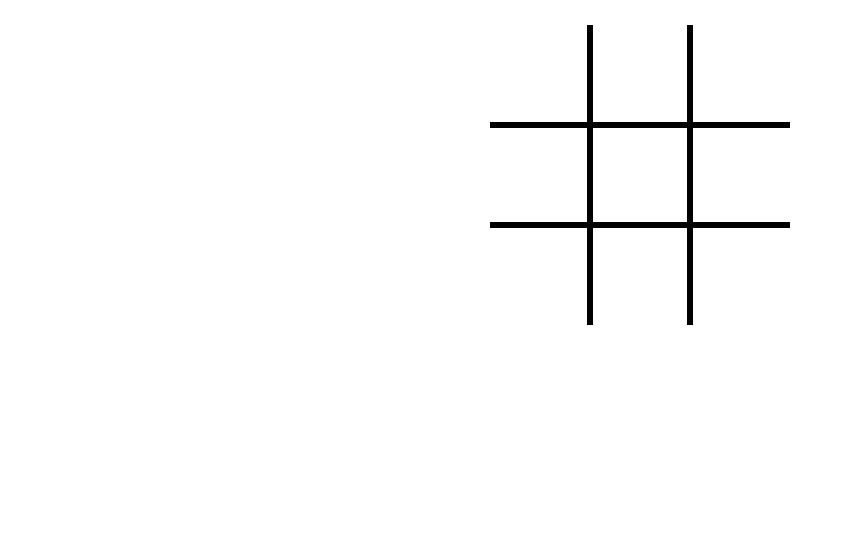
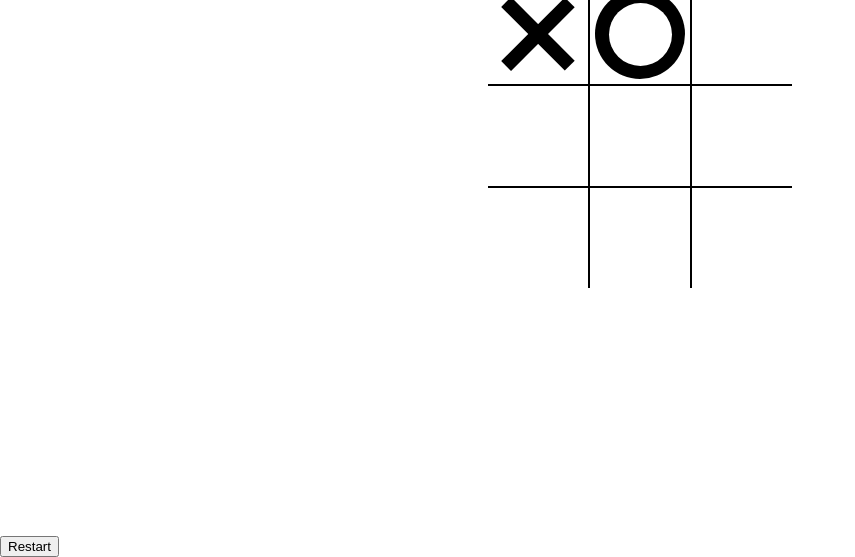
Before and after one commit to jhoard08/tic-tac-toe, a plain HTML site: page index.html in a window 1280 px wide. Shown: the part 264-821 px from the top of the page, without its empty margins (0-855 px from the left). Before the commit the page ends 800 px from the top, so only its background shows below. Drawn offline with Linux system fonts and the light colour scheme.

Commit message:
refactored CSS styles

```diff
--- a/index.html
+++ b/index.html
@@ -5,23 +5,24 @@
     <meta http-equiv="X-UA-Compatible" content="IE=edge" />
     <meta name="viewport" content="width=device-width, initial-scale=1.0" />
     <link rel="stylesheet" href="styles/style.css" />
+    <script src="scripts/app.js" defer></script>
     <title>Document</title>
   </head>
   <body>
-  <div class="container">
-    <h1>Tic-Tac-Toe</h1>
-    <div class="gameBoard">
-    <div class="cell"></div>
-    <div class="cell"></div>
-    <div class="cell"></div>
-    <div class="cell"></div>
-    <div class="cell"></div>
-    <div class="cell"></div>
-    <div class="cell"></div>
-    <div class="cell"></div>
-    <div class="cell"></div>
-  </div>
-  </div>
-    <script src="scripts/app.js"></script>
+    <div class="board circle" id="board">
+      <div class="cell x" data-cell></div>
+      <div class="cell circle" data-cell></div>
+      <div class="cell" data-cell></div>
+      <div class="cell" data-cell></div>
+      <div class="cell" data-cell></div>
+      <div class="cell" data-cell></div>
+      <div class="cell" data-cell></div>
+      <div class="cell" data-cell></div>
+      <div class="cell" data-cell></div>
+    </div>
+    <div class="winning-message" id="winningMessage">
+      <div data-winning-message></div>
+      <button id="restartButton">Restart</button>
+    </div>
   </body>
 </html>
--- a/scripts/app.js
+++ b/scripts/app.js
@@ -1,4 +1,15 @@
 const GameBoard = (() => {
+  const click = document.querySelectorAll('.cell');
+
+  click.forEach(cell => {
+    cell.addEventListener('click', (e) => {
+      console.log(e.target);
+      if(e.target){
+        document.getElementById('grid').innerHTML = 'X'
+      }
+    })
+  })
+
   const gameBoard = () => ["x", "o", "x", "o", "x", "o", "o", "x", "o"];
   return { gameBoard };
 })();
--- a/styles/style.css
+++ b/styles/style.css
@@ -1,54 +1,118 @@
+*::after, *::before {
+    box-sizing: border-box;
+}
 
-
-* {
-    margin: 0;
-    padding: 0;
-    box-sizing: border-box;
-    font-family: Arial, Helvetica, sans-serif;
-  }
+:root {
+    --cell-size: 100px;
+    --mark-size: calc(var(--cell-size) * .9);
+}
 
 body {
-    min-height: 100vh;
-}
-.container {
-    display: flex;
-    flex-flow: column;
-    justify-content: center;
-    align-items: center;
-    min-height: 100vh;
-    gap: 40px;
+    margin: 0;
 }
 
-.gameBoard {
-    width: 300px;
-    height: 300px;
+.board {
+    width: 100vw;
+    height: 100vh;
     display: grid;
-    grid-template-columns: auto auto auto;
+    grid-template-columns: repeat(3, auto);
     justify-content: center;
+    align-content: center;
+    justify-items: center;
     align-items: center;
 }
 
 .cell {
-    height: 100px;
-    width: 100px;
-    border: 3px solid #000;
+    display: flex;
+    justify-content: center;
+    align-items: center;
+    width: var(--cell-size);
+    height: var(--cell-size);
+    border: 1px solid black;
+    position: relative;
     cursor: pointer;
+}
 
+.cell:first-child,
+.cell:nth-child(2),
+.cell:nth-child(3){
+    border-top: none;
+}
+
+.cell:nth-child(3n + 1){
+    border-left: none;
+}
+
+.cell:nth-child(3n + 3){
+    border-right: none;
+}
+
+.cell:last-child,
+.cell:nth-child(7),
+.cell:nth-child(8){
+    border-bottom: none;
+}
+
+.cell.x,
+.cell.circle {
+    cursor: not-allowed;
+}
+
+.cell.x::before,
+.cell.x::after,
+.cell.circle::before,
+.cell.circle::after {
+    background-color: black;
 }
 
 
-.cell:first-child, .cell:nth-child(4), .cell:nth-child(7) {
-    border-left: none;
+
+.board.x .cell:not(.x):not(.circle):hover::before,
+.board.x .cell:not(.x):not(.circle):hover::after,
+.board.circle .cell:not(.x):not(.circle):hover::before,
+.board.circle .cell:not(.x):not(.circle):hover::after{
+    background-color: lightgrey;
 }
 
-.cell:first-child, .cell:nth-child(2), .cell:nth-child(3) {
-    border-top: none;
+
+.cell.x::before,
+.cell.x::after,
+.board.x .cell:not(.x):not(.circle):hover::before,
+.board.x .cell:not(.x):not(.circle):hover::after {
+    content: '';
+    position: absolute;
+    width: calc(var(--mark-size) * .15);
+    height: var(--mark-size);
 }
 
-.cell:last-child, .cell:nth-child(3), .cell:nth-child(6){
-    border-right: none;
+.cell.x::before,
+.board.x .cell:not(.x):not(.circle):hover::before {
+    transform: rotate(45deg);
 }
 
-.cell:last-child, .cell:nth-child(7), .cell:nth-child(8){
-    border-bottom: none;
+.cell.x::after,
+.board.x .cell:not(.x):not(.circle):hover::after {
+    transform: rotate(-45deg);
 }
+
+.cell.circle::before,
+.cell.circle::after,
+.board.circle .cell:not(.x):not(.circle):hover::before,
+.board.circle .cell:not(.x):not(.circle):hover::after {
+    content: '';
+    position: absolute;
+    border-radius: 50%;
+}
+
+.cell.circle::before,
+.board.circle .cell:not(.x):not(.circle):hover::before {
+    width: var(--mark-size);
+    height: var(--mark-size);
+}
+
+.cell.circle::after,
+.board.circle .cell:not(.x):not(.circle):hover::after {
+    width: calc(var(--mark-size) * .7);
+    height: calc(var(--mark-size) * .7);
+    background-color: white;
+}
```
